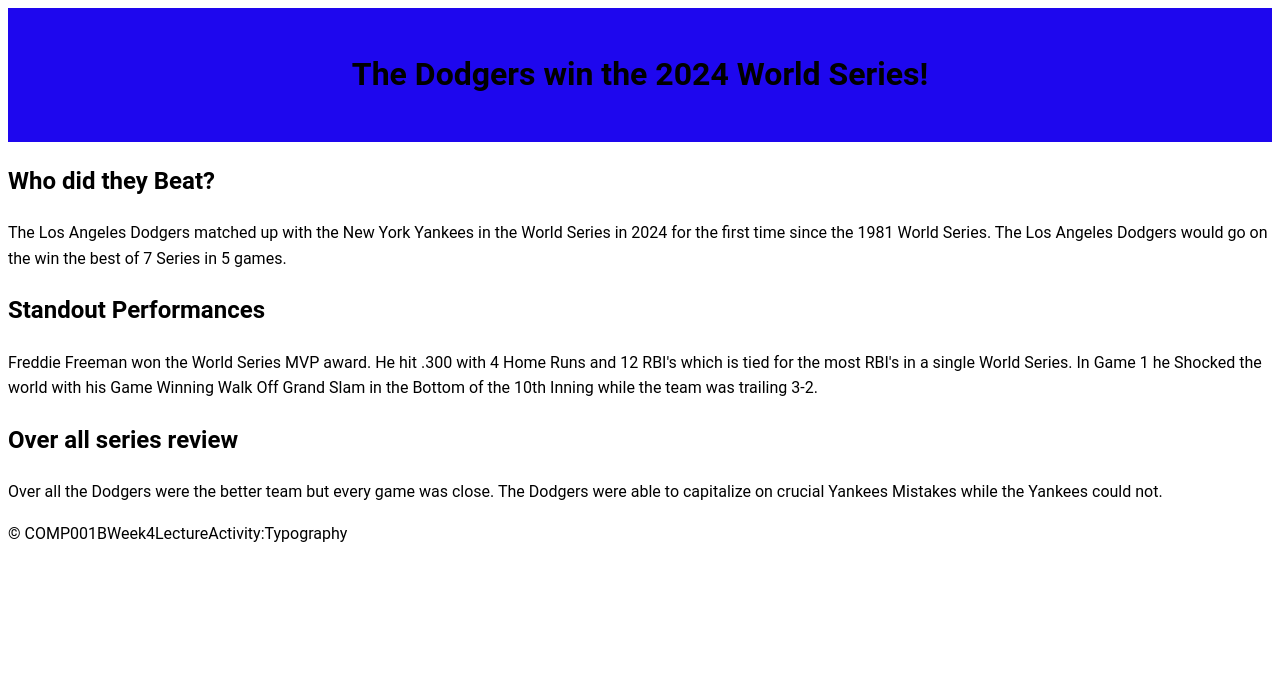
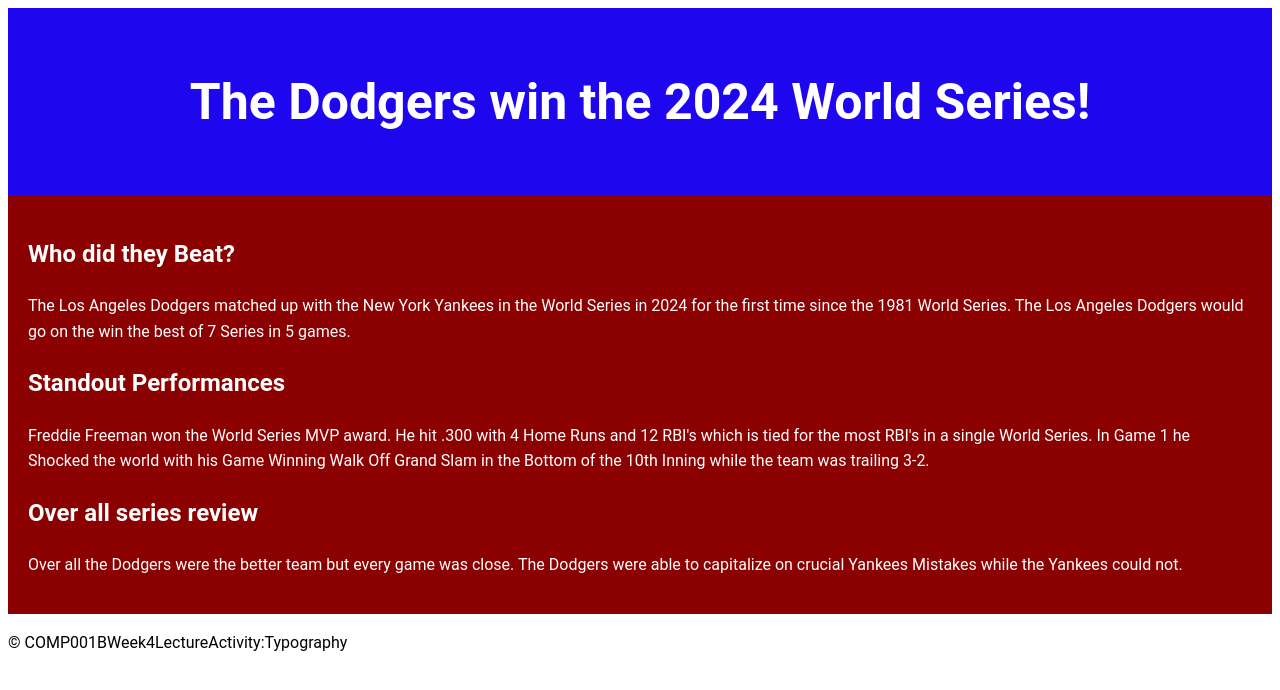
Before and after one commit to manuelaguilar5219/COMP001BWeek4LectureActivityTypography, a plain HTML site: page index.html in a window 1280 px wide. Drawn offline with Linux system fonts and the light colour scheme.

Commit message:
header h1 and main

```diff
--- a/main.css
+++ b/main.css
@@ -7,3 +7,12 @@
     padding: 20px;
     text-align: center;
 }
+header h1 {
+    font-size: 50px;
+    color: White;
+}
+main {
+    padding: 20px;
+    background-color: darkred;
+    color: white;
+}
```
